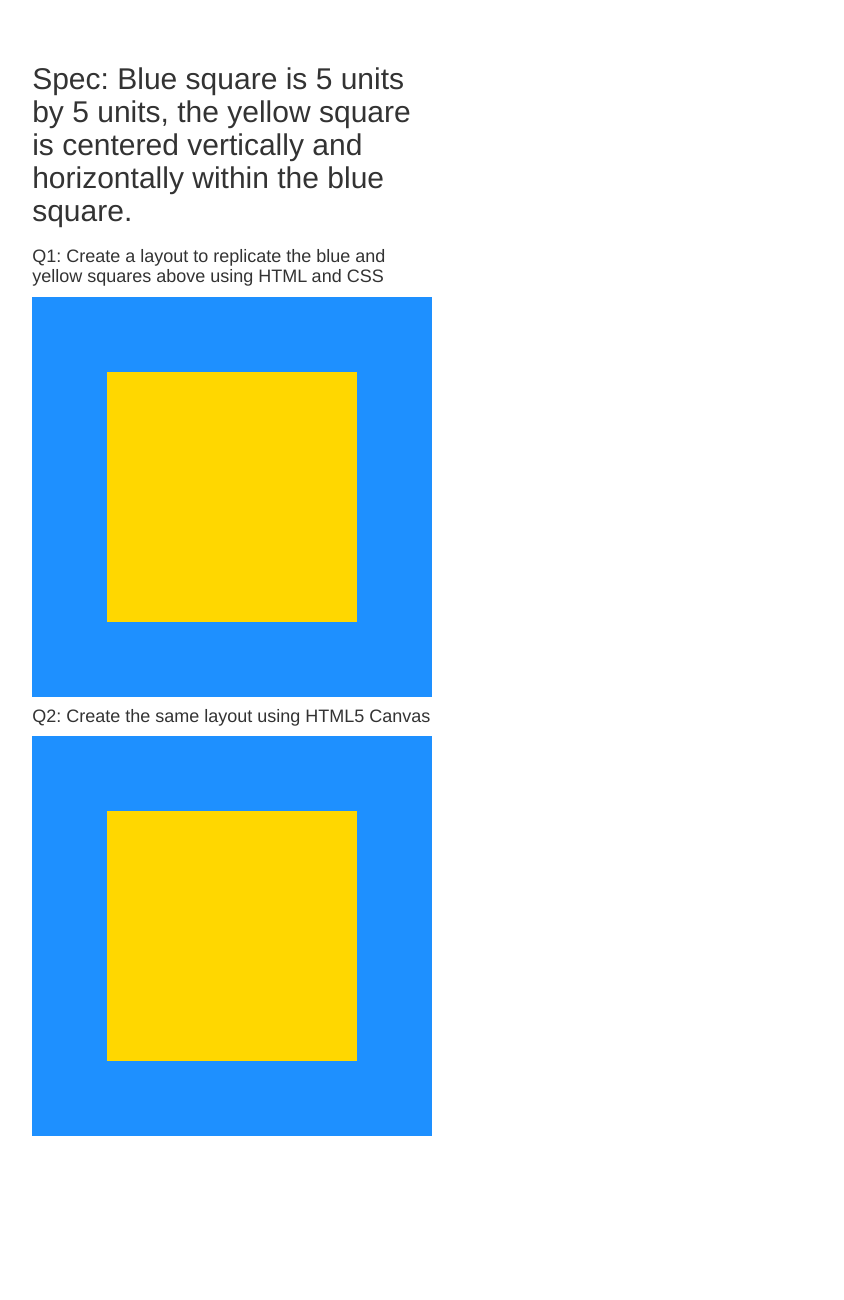
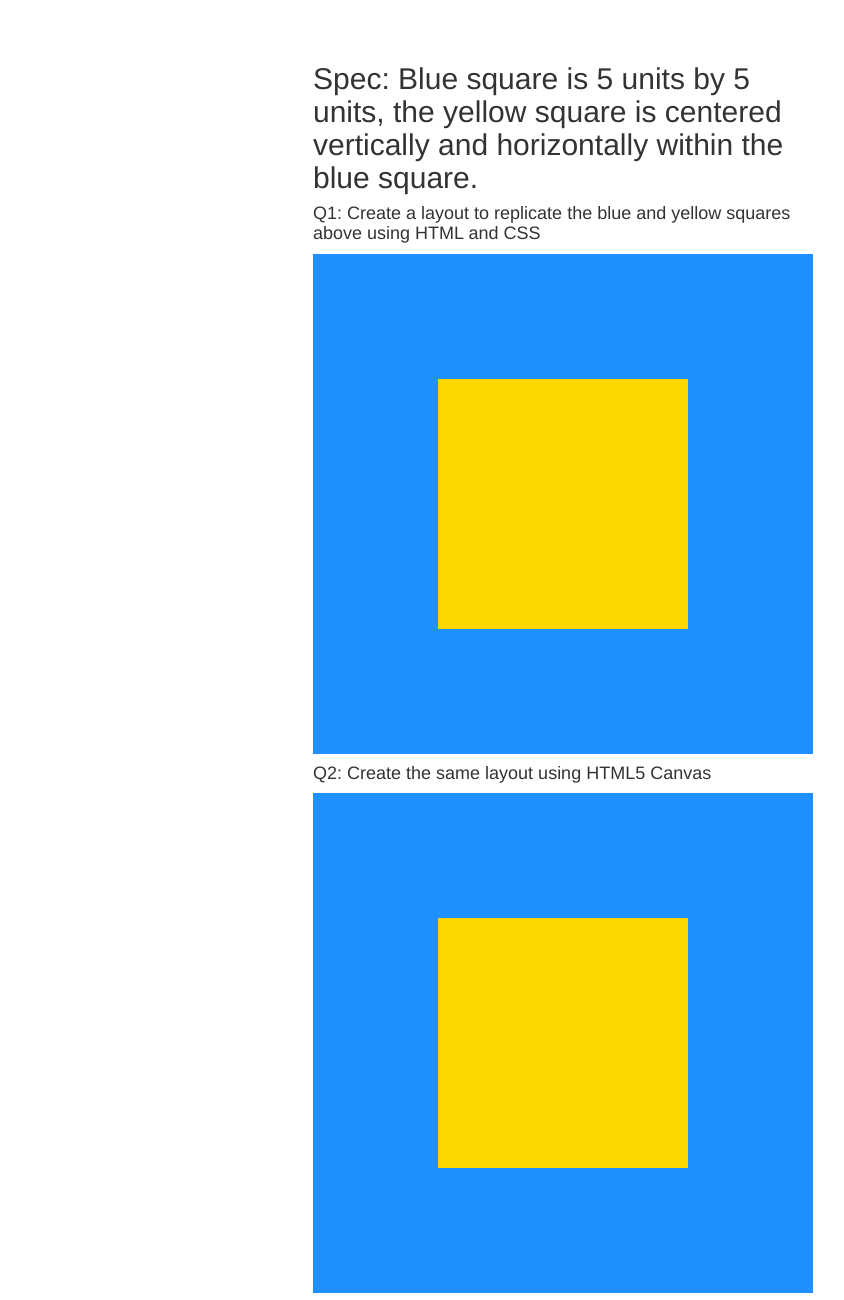
Before and after one commit to ngokchau/ATG, a website: page public/spec1.html in a window 1280 px wide. Shown: the whole page, without its empty margins (77-921 px from the left). Before the commit the page ends 1236 px from the top, so only its background shows below. Drawn offline with nearby package versions, Linux system fonts and the light colour scheme.

Commit message:
Clean up spec 1

```diff
--- a/public/angular/components/home/css/home.css
+++ b/public/angular/components/home/css/home.css
@@ -1,5 +1,5 @@
 body {
-    padding-top: 3em;
+    padding: 3em 0;
 }
 
 /**
@@ -8,8 +8,8 @@ body {
 .outer {
     background: dodgerblue;
     position: relative;
-    width: 400px;
-    height: 400px;
+    width: 500px;
+    height: 500px;
 }
 
 .inner {
--- a/public/spec1.html
+++ b/public/spec1.html
@@ -8,38 +8,30 @@
 </head>
 <body>
 
-<div class="row">
-    <div class="col-md-4 col-md-offset-1">
+<div style="margin: 0 auto; width: 500px;">
     <h2>
         Spec: Blue square is 5 units by 5 units, the yellow square is centered vertically and horizontally within the blue square.
     </h2>
-    </div>
-</div>
-<div class="row">
-    <div class="col-md-4 col-md-offset-1">
+
     <h4>
         Q1: Create a layout to replicate the blue and yellow squares above using HTML and CSS
     </h4>
     <div class="outer">
         <div class="inner"></div>
     </div>
-    </div>
-</div>
-<div class="row">
-    <div class="col-md-4 col-md-offset-1">
+
     <h4>
         Q2: Create the same layout using HTML5 Canvas
     </h4>
     <canvas id="canvas" width="500" height="500"></canvas>
 </div>
-</div>
 
 <script type="text/javascript">
-    var outerWidth = 400;
-    var outerHeight = 400;
+    var canvas = document.getElementById('canvas');
+    var outerWidth = canvas.getAttribute('width');
+    var outerHeight = canvas.getAttribute('height');
     var innerWidth = 250;
     var innerHeight = 250;
-    var canvas = document.getElementById('canvas');
     var context = canvas.getContext('2d');
     context.fillStyle = 'dodgerblue';
     context.fillRect(0, 0, outerWidth, outerHeight);
```
Also changed, not shown: public/spec2.html (+25 -22 lines). Lines whose indentation alone changed are shown as unchanged.
